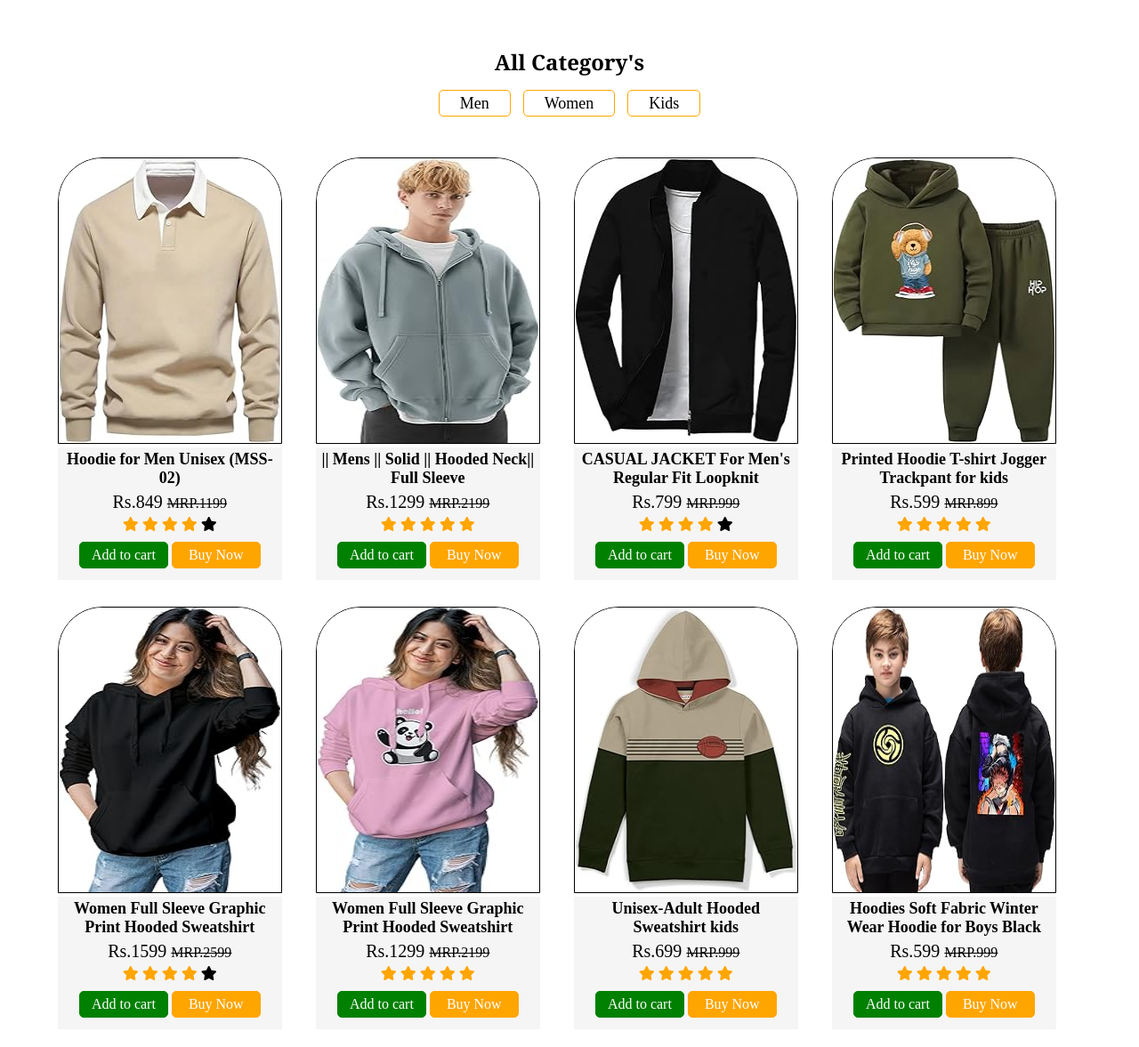
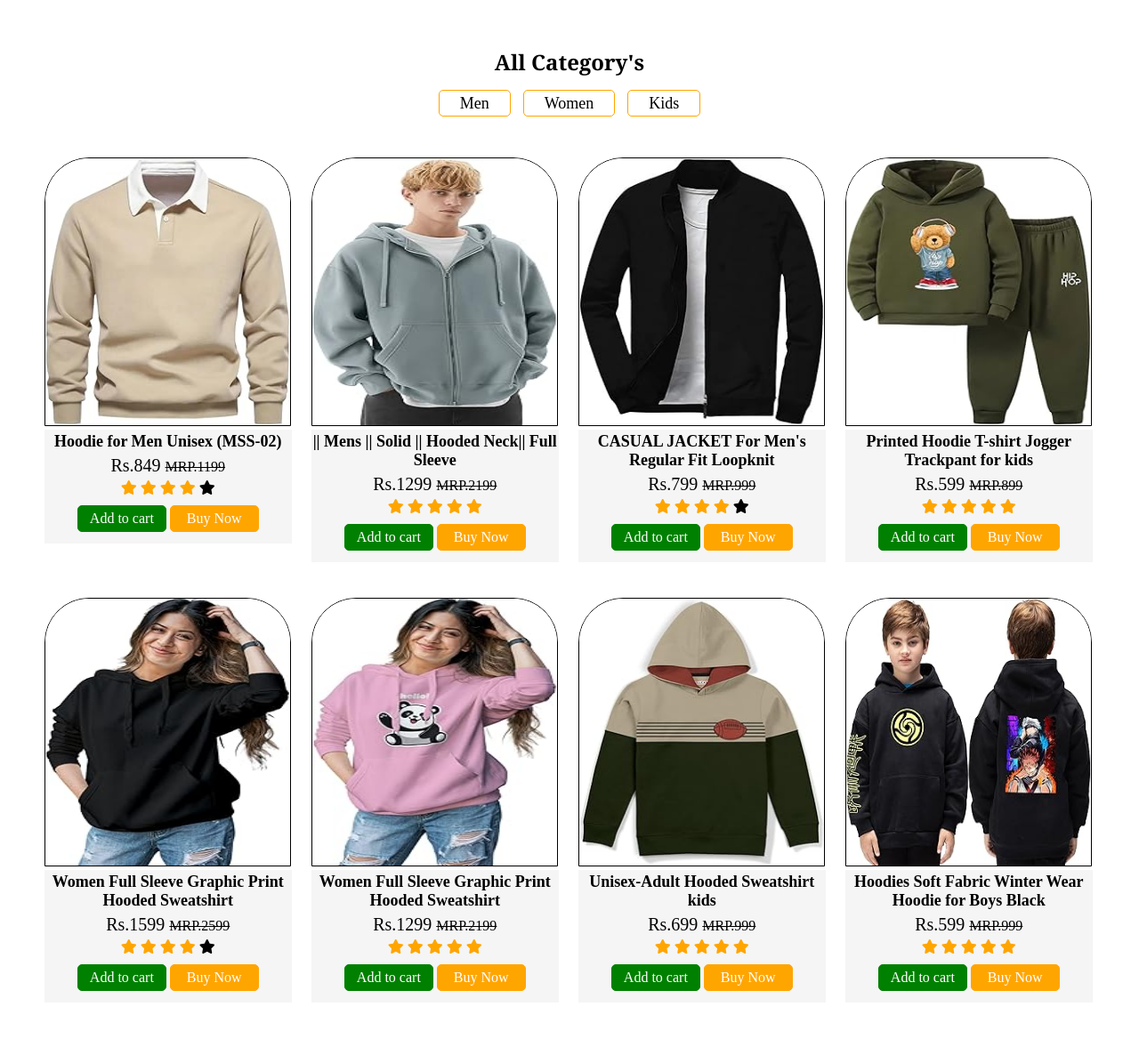
Before and after one commit to Milanmiyani/finalfile, a PHP site: page /category.html in a window 1280 px wide. Shown: the part 477-1654 px from the top of the page at 89% size. After the commit the page ends 1591 px from the top, so only its background shows below. Run offline with PHP 8.4, Linux system fonts and the light colour scheme.

Commit message:
Add files via upload

```diff
--- a/css/categorys.css
+++ b/css/categorys.css
@@ -76,7 +76,7 @@
         display: flex;
         justify-content: center;
         flex-wrap: wrap;
-        gap: 10px;
+        gap: 20px;
         margin-top: 50px;
     }
     .product .box{
@@ -87,8 +87,8 @@
 
     }
     .product .box img{
-        width: 19.5vw;
-        height: 40vh;
+        width: 275px;
+        height: 300px;
         border: 1px solid black;
         border-bottom: 1px solid black;
         border-top-left-radius: 50px;
@@ -100,7 +100,7 @@
         padding: 2px 0px;
         background-color: #f5f5f5;
         border: 1px solid #f5f5f5;
-        width: 19.5vw;
+        width: 275.5px;
     }
     .product .box p{
         font-size: 20px;
```
